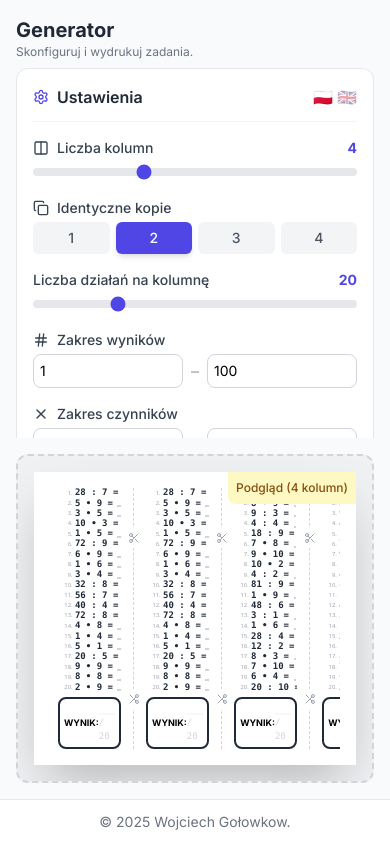
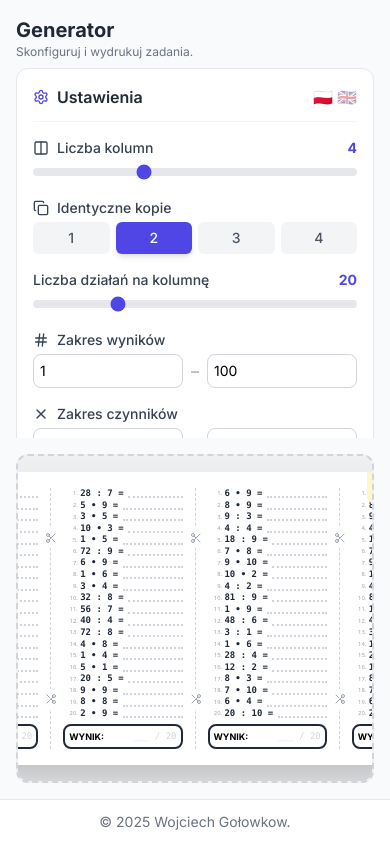
Before and after one commit to golonko/tabliczka-mnozenia, a React (Vite) app: page / in a window 390 px wide. Built offline with nearby package versions, Linux system fonts and the light colour scheme.

Commit message:
scrollable preview

```diff
--- a/App.tsx
+++ b/App.tsx
@@ -113,7 +113,7 @@ const App: React.FC = () => {
         </aside>
 
         {/* Printable Area Wrapper */}
-        <div className="flex-1 min-h-0 flex justify-center items-start overflow-auto bg-gray-200/50 p-4 lg:p-6 rounded-xl border-2 border-dashed border-gray-300 print:border-none print:p-0 print:bg-white print:block print:w-full print:h-full print:overflow-visible">
+        <div className="flex-1 min-h-0 max-h-[45vh] lg:max-h-full flex justify-center items-start overflow-auto bg-gray-200/50 p-4 lg:p-6 rounded-xl border-2 border-dashed border-gray-300 print:border-none print:p-0 print:bg-white print:block print:w-full print:h-full print:max-h-none print:overflow-visible">
            <Worksheet columnsData={columnsData} />
         </div>
       </main>
--- a/components/Worksheet.tsx
+++ b/components/Worksheet.tsx
@@ -29,7 +29,7 @@ const Worksheet: React.FC<WorksheetProps> = ({ columnsData }) => {
 
   return (
     <div
-      className="bg-white shadow-2xl print:shadow-none mx-auto p-4 print:p-0 relative flex flex-col w-full h-full print:w-full print:h-full print:max-w-none print:max-h-none"
+      className="bg-white shadow-2xl print:shadow-none mx-auto p-4 print:p-0 relative flex flex-col min-w-[600px] w-full h-full print:min-w-0 print:w-full print:h-full print:max-w-none print:max-h-none"
       style={{ pageBreakInside: 'avoid', breakInside: 'avoid' }}
     >
       {/* Visual aid for screen only */}
```
